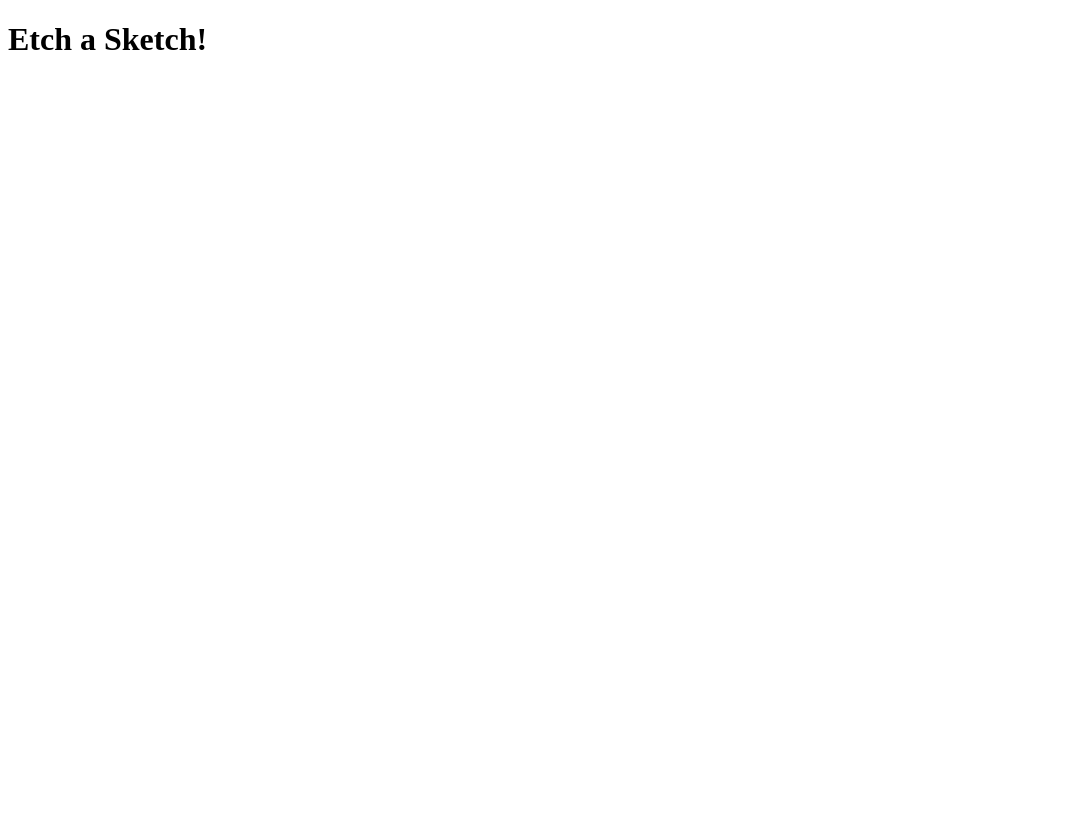
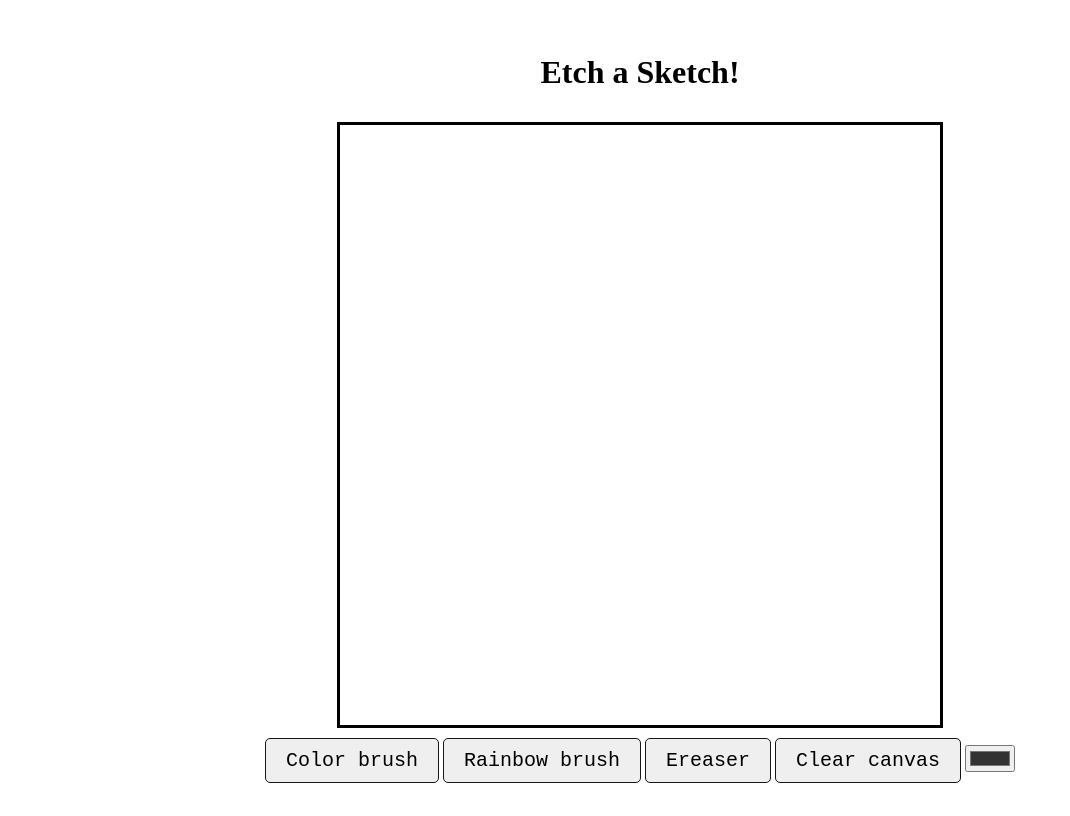
Before and after one commit to WeirdoMeido/Etch-a-Sketch, a plain HTML site: page index.html in a window 1280 px wide. Shown: the whole page, without its empty margins (0-1070 px from the left). Drawn offline with Linux system fonts and the light colour scheme.

Commit message:
Added general layout for the project

```diff
--- a/index.html
+++ b/index.html
@@ -4,10 +4,21 @@
     <meta charset="UTF-8">
     <meta http-equiv="X-UA-Compatible" content="IE=edge">
     <meta name="viewport" content="width=device-width, initial-scale=1.0">
+    <link rel="stylesheet" href="../Etch-a-Sketch/styles.css">
+    <script src="../Etch-a-Sketch/script.js" defer></script>
     <title>Etch a Sketch</title>
 </head>
 <body>
     <h1 class="heading">Etch a Sketch!</h1>
     <div class="container"></div>
+
+    <div class="settings">
+    <button class="colorBtn">Color brush</button>
+    <button class="rainbowBtn">Rainbow brush</button>
+    <button class="ereaserBtn">Ereaser</button>
+    <button class="clearBtn">Clear canvas</button>
+    <input type="color" value="#333333">
+    </div>
+
 </body>
 </html>
--- a/styles.css
+++ b/styles.css
@@ -0,0 +1,24 @@
+body {
+    display: flex;
+    flex-direction: column;
+    height: 100vh;
+    justify-content: center;
+    align-items: center;
+    gap: 10px;
+}
+
+.container {
+    display: flex;
+    flex-wrap: wrap;
+    height: 600px;
+    width: 600px;
+    border: 3px solid black;
+}
+
+button {
+    font-family: 'Courier New', Courier, monospace;
+    font-size: 20px;
+    padding: 10px 20px;
+    border: 1px solid #151615;
+    border-radius: 5px;
+}
```
